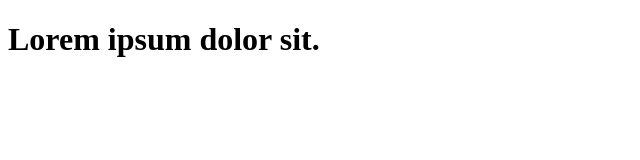
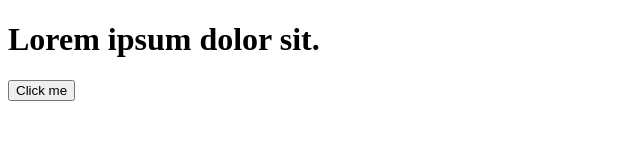
Before and after one commit to shakhlotabunshchikova/test, a plain HTML site: page index.html in a window 1280 px wide. Shown: the whole page, without its empty margins (0-640 px from the left). Drawn offline with Linux system fonts and the light colour scheme.

Commit message:
add button

```diff
--- a/index.html
+++ b/index.html
@@ -7,5 +7,6 @@
 </head>
 <body>
     <h1 class="main-title">Lorem ipsum dolor sit.</h1>
+    <button class="button">Click me</button>
 </body>
 </html>
```
